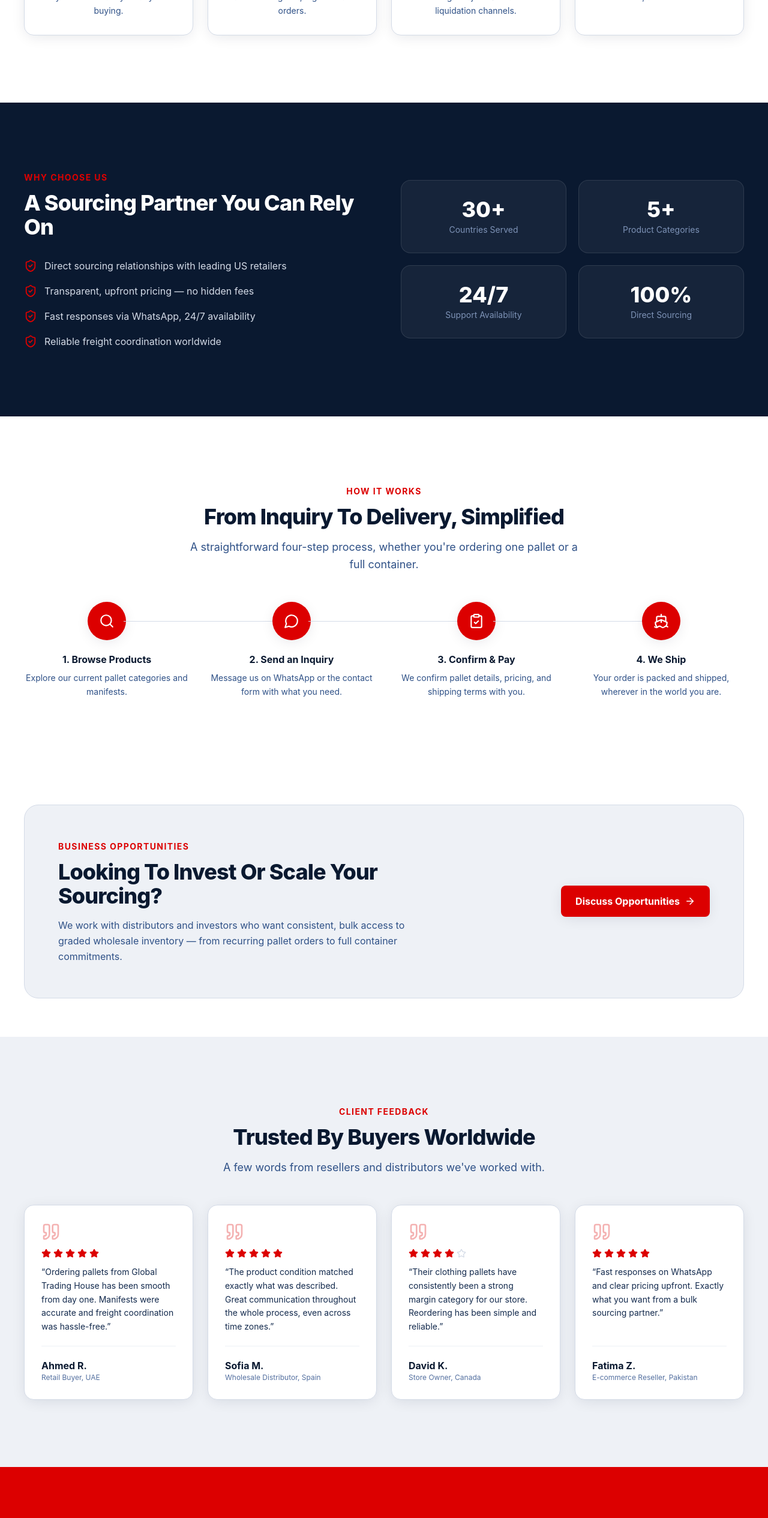
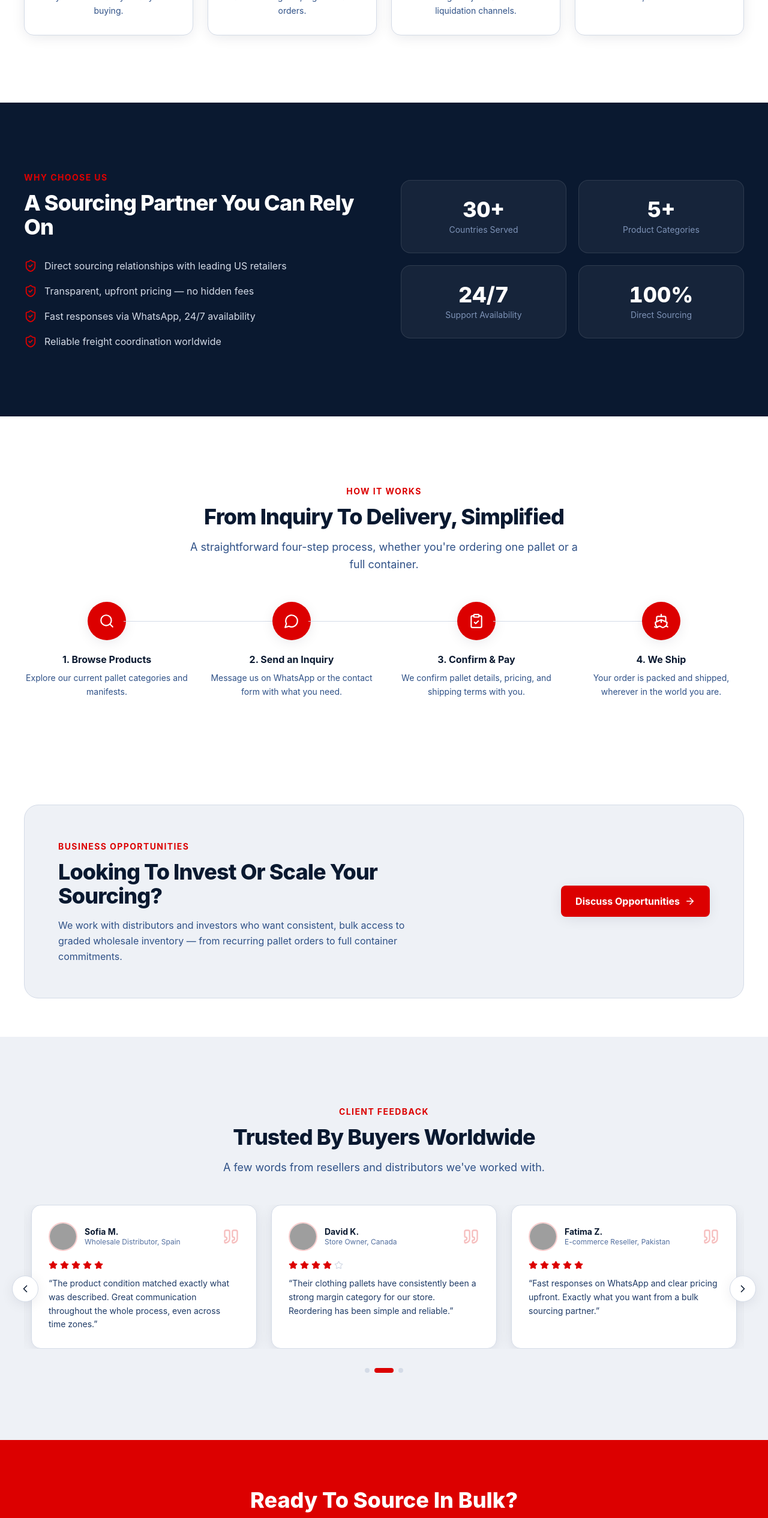
Before and after one commit to imama-ansari14/Global-Trading-House, a Next.js app: page / in a window 1280 px wide. Shown: the part 3204-5734 px from the top of the page at 60% size. Built offline with nearby package versions, Linux system fonts and the light colour scheme; grey boxes are pictures that could not be loaded.

Commit message:
make testimonals slider

```diff
--- a/app/page.js
+++ b/app/page.js
@@ -15,9 +15,9 @@ import {
 import HeroSlider from "@/components/HeroSlider";
 import SectionHeading from "@/components/SectionHeading";
 import ProductCard from "@/components/ProductCard";
-import TestimonialCard from "@/components/TestimonialCard";
+import TestimonialsSlider from "@/components/TestimonialsSlider";
+import StatsGrid from "@/components/StatsGrid";
 import products from "@/data/products";
-import testimonials from "@/data/testimonials";
 import siteConfig from "@/data/siteConfig";
 
 export const metadata = {
@@ -156,24 +156,9 @@ export default function HomePage() {
               ))}
             </ul>
           </div>
-          <div className="grid grid-cols-2 gap-5">
-            <div className="bg-white/5 border border-white/10 rounded-2xl p-7 text-center">
-              <p className="text-4xl font-extrabold text-white mb-1">30+</p>
-              <p className="text-navy-300 text-sm">Countries Served</p>
-            </div>
-            <div className="bg-white/5 border border-white/10 rounded-2xl p-7 text-center">
-              <p className="text-4xl font-extrabold text-white mb-1">5+</p>
-              <p className="text-navy-300 text-sm">Product Categories</p>
-            </div>
-            <div className="bg-white/5 border border-white/10 rounded-2xl p-7 text-center">
-              <p className="text-4xl font-extrabold text-white mb-1">24/7</p>
-              <p className="text-navy-300 text-sm">Support Availability</p>
-            </div>
-            <div className="bg-white/5 border border-white/10 rounded-2xl p-7 text-center">
-              <p className="text-4xl font-extrabold text-white mb-1">100%</p>
-              <p className="text-navy-300 text-sm">Direct Sourcing</p>
-            </div>
-          </div>
+
+        <StatsGrid />
+
         </div>
       </section>
 
@@ -231,11 +216,7 @@ export default function HomePage() {
             title="Trusted By Buyers Worldwide"
             subtitle="A few words from resellers and distributors we've worked with."
           />
-          <div className="grid sm:grid-cols-2 lg:grid-cols-4 gap-6">
-            {testimonials.map((t) => (
-              <TestimonialCard key={t.name} testimonial={t} />
-            ))}
-          </div>
+          <TestimonialsSlider />
         </div>
       </section>
 
--- /dev/null
+++ b/components/StatsGrid.jsx
@@ -0,0 +1,77 @@
+"use client";
+
+import { useEffect, useRef, useState } from "react";
+
+const stats = [
+  { value: 30, suffix: "+", label: "Countries Served" },
+  { value: 5, suffix: "+", label: "Product Categories" },
+  { value: 24, suffix: "/7", label: "Support Availability" },
+  { value: 100, suffix: "%", label: "Direct Sourcing" },
+];
+
+function useCountUp(target, start, duration = 1800) {
+  const [value, setValue] = useState(0);
+
+  useEffect(() => {
+    if (!start) return;
+    let startTime = null;
+    let raf;
+
+    const step = (timestamp) => {
+      if (startTime === null) startTime = timestamp;
+      const progress = Math.min((timestamp - startTime) / duration, 1);
+      const eased = 1 - Math.pow(1 - progress, 3); // ease-out cubic
+      setValue(Math.round(eased * target));
+      if (progress < 1) raf = requestAnimationFrame(step);
+    };
+
+    raf = requestAnimationFrame(step);
+    return () => cancelAnimationFrame(raf);
+  }, [start, target, duration]);
+
+  return value;
+}
+
+function StatCard({ value, suffix, label, start }) {
+  const count = useCountUp(value, start);
+  return (
+    <div className="bg-white/5 border border-white/10 rounded-2xl p-7 text-center">
+      <p className="text-4xl font-extrabold text-white mb-1 tabular-nums">
+        {count}
+        {suffix}
+      </p>
+      <p className="text-navy-300 text-sm">{label}</p>
+    </div>
+  );
+}
+
+export default function StatsGrid() {
+  const ref = useRef(null);
+  const [start, setStart] = useState(false);
+
+  useEffect(() => {
+    const el = ref.current;
+    if (!el) return;
+
+    const observer = new IntersectionObserver(
+      ([entry]) => {
+        if (entry.isIntersecting) {
+          setStart(true);
+          observer.disconnect();
+        }
+      },
+      { threshold: 0.35 }
+    );
+
+    observer.observe(el);
+    return () => observer.disconnect();
+  }, []);
+
+  return (
+    <div ref={ref} className="grid grid-cols-2 gap-5">
+      {stats.map((s) => (
+        <StatCard key={s.label} {...s} start={start} />
+      ))}
+    </div>
+  );
+}
--- a/components/TestimonialCard.jsx
+++ b/components/TestimonialCard.jsx
@@ -1,29 +1,39 @@
+import Image from "next/image";
 import { Star, Quote } from "lucide-react";
 
 export default function TestimonialCard({ testimonial }) {
   return (
     <div className="card p-7 flex flex-col h-full">
-      <Quote className="text-brand-red/30 mb-3" size={32} />
+      <div className="flex items-center justify-between mb-4">
+        <div className="flex items-center gap-3">
+          <div className="relative w-12 h-12 rounded-full overflow-hidden border-2 border-brand-red/20 shrink-0">
+            <Image
+              src={testimonial.avatar}
+              alt={testimonial.name}
+              fill
+              sizes="48px"
+              className="object-cover"
+            />
+          </div>
+          <div>
+            <p className="font-bold text-navy-900 text-sm leading-tight">{testimonial.name}</p>
+            <p className="text-navy-400 text-xs">{testimonial.role}</p>
+          </div>
+        </div>
+        <Quote className="text-brand-red/25 shrink-0" size={28} />
+      </div>
+
       <div className="flex gap-1 mb-3">
         {Array.from({ length: 5 }).map((_, i) => (
           <Star
             key={i}
-            size={16}
-            className={
-              i < testimonial.rating
-                ? "fill-brand-red text-brand-red"
-                : "text-navy-100"
-            }
+            size={15}
+            className={i < testimonial.rating ? "fill-brand-red text-brand-red" : "text-navy-100"}
           />
         ))}
       </div>
-      <p className="text-navy-700 text-sm leading-relaxed flex-1">
-        &ldquo;{testimonial.quote}&rdquo;
-      </p>
-      <div className="mt-5 pt-5 border-t border-navy-50">
-        <p className="font-bold text-navy-900">{testimonial.name}</p>
-        <p className="text-navy-400 text-xs">{testimonial.role}</p>
-      </div>
+
+      <p className="text-navy-600 text-sm leading-relaxed flex-1">&ldquo;{testimonial.quote}&rdquo;</p>
     </div>
   );
 }
--- /dev/null
+++ b/components/TestimonialsSlider.jsx
@@ -0,0 +1,130 @@
+"use client";
+
+import { useCallback, useEffect, useRef, useState } from "react";
+import { ChevronLeft, ChevronRight } from "lucide-react";
+import TestimonialCard from "@/components/TestimonialCard";
+import testimonials from "@/data/testimonials";
+
+function useItemsPerView() {
+  const [itemsPerView, setItemsPerView] = useState(1);
+
+  useEffect(() => {
+    const compute = () => {
+      const w = window.innerWidth;
+      if (w >= 1024) setItemsPerView(3);
+      else if (w >= 640) setItemsPerView(2);
+      else setItemsPerView(1);
+    };
+    compute();
+    window.addEventListener("resize", compute);
+    return () => window.removeEventListener("resize", compute);
+  }, []);
+
+  return itemsPerView;
+}
+
+export default function TestimonialsSlider() {
+  const itemsPerView = useItemsPerView();
+  const maxIndex = Math.max(0, testimonials.length - itemsPerView);
+  const [index, setIndex] = useState(0);
+  const [paused, setPaused] = useState(false);
+  const timerRef = useRef(null);
+
+  useEffect(() => {
+    setIndex((i) => Math.min(i, maxIndex));
+  }, [maxIndex]);
+
+  const next = useCallback(() => {
+    setIndex((i) => (i >= maxIndex ? 0 : i + 1));
+  }, [maxIndex]);
+
+  const prev = useCallback(() => {
+    setIndex((i) => (i <= 0 ? maxIndex : i - 1));
+  }, [maxIndex]);
+
+  useEffect(() => {
+    if (paused) return;
+    timerRef.current = setInterval(next, 4000);
+    return () => clearInterval(timerRef.current);
+  }, [next, paused]);
+
+  const handleManual = (fn) => {
+    fn();
+    setPaused(true);
+    setTimeout(() => setPaused(false), 4500);
+  };
+
+  const cardWidthPercent = 100 / itemsPerView;
+
+  return (
+    <div
+      className="relative"
+      onMouseEnter={() => setPaused(true)}
+      onMouseLeave={() => setPaused(false)}
+    >
+      <div className="overflow-hidden">
+        <div
+          className="flex transition-transform duration-700 ease-out"
+          style={{ transform: `translateX(-${index * cardWidthPercent}%)` }}
+        >
+          {testimonials.map((t) => (
+            <div
+              key={t.name}
+              className="shrink-0 px-3"
+              style={{ width: `${cardWidthPercent}%` }}
+            >
+              <TestimonialCard testimonial={t} />
+            </div>
+          ))}
+        </div>
+      </div>
+
+      <button
+        aria-label="Previous testimonial"
+        onClick={() => handleManual(prev)}
+        className="hidden sm:flex absolute top-1/2 -left-5 -translate-y-1/2 w-11 h-11 rounded-full bg-white shadow-card border border-navy-100 items-center justify-center text-navy-900 hover:bg-brand-red hover:text-white hover:border-brand-red transition-colors"
+      >
+        <ChevronLeft size={20} />
+      </button>
+      <button
+        aria-label="Next testimonial"
+        onClick={() => handleManual(next)}
+        className="hidden sm:flex absolute top-1/2 -right-5 -translate-y-1/2 w-11 h-11 rounded-full bg-white shadow-card border border-navy-100 items-center justify-center text-navy-900 hover:bg-brand-red hover:text-white hover:border-brand-red transition-colors"
+      >
+        <ChevronRight size={20} />
+      </button>
+
+      <div className="flex sm:hidden justify-center gap-4 mt-6">
+        <button
+          aria-label="Previous testimonial"
+          onClick={() => handleManual(prev)}
+          className="w-11 h-11 rounded-full bg-white shadow-card border border-navy-100 flex items-center justify-center text-navy-900"
+        >
+          <ChevronLeft size={20} />
+        </button>
+        <button
+          aria-label="Next testimonial"
+          onClick={() => handleManual(next)}
+          className="w-11 h-11 rounded-full bg-white shadow-card border border-navy-100 flex items-center justify-center text-navy-900"
+        >
+          <ChevronRight size={20} />
+        </button>
+      </div>
+
+      <div className="hidden sm:flex justify-center gap-2 mt-8">
+        {Array.from({ length: maxIndex + 1 }).map((_, i) => (
+          <button
+            key={i}
+            aria-label={`Go to testimonial set ${i + 1}`}
+            onClick={() => handleManual(() => setIndex(i))}
+            className={`h-2 rounded-full transition-all duration-300 ${
+              i === index
+                ? "w-8 bg-brand-red"
+                : "w-2 bg-navy-100 hover:bg-navy-200"
+            }`}
+          />
+        ))}
+      </div>
+    </div>
+  );
+}
--- a/data/testimonials.js
+++ b/data/testimonials.js
@@ -1,9 +1,12 @@
 // ⭐ Placeholder testimonials — replace with real client reviews when available.
+// "avatar" uses placeholder headshot photos (i.pravatar.cc) — swap for real client
+// photos once available.
 
 const testimonials = [
   {
     name: "Ahmed R.",
     role: "Retail Buyer, UAE",
+    avatar: "https://i.pravatar.cc/150?img=12",
     quote:
       "Ordering pallets from Global Trading House has been smooth from day one. Manifests were accurate and freight coordination was hassle-free.",
     rating: 5,
@@ -11,6 +14,7 @@ const testimonials = [
   {
     name: "Sofia M.",
     role: "Wholesale Distributor, Spain",
+    avatar: "https://i.pravatar.cc/150?img=47",
     quote:
       "The product condition matched exactly what was described. Great communication throughout the whole process, even across time zones.",
     rating: 5,
@@ -18,6 +22,7 @@ const testimonials = [
   {
     name: "David K.",
     role: "Store Owner, Canada",
+    avatar: "https://i.pravatar.cc/150?img=33",
     quote:
       "Their clothing pallets have consistently been a strong margin category for our store. Reordering has been simple and reliable.",
     rating: 4,
@@ -25,8 +30,17 @@ const testimonials = [
   {
     name: "Fatima Z.",
     role: "E-commerce Reseller, Pakistan",
+    avatar: "https://i.pravatar.cc/150?img=45",
     quote:
       "Fast responses on WhatsApp and clear pricing upfront. Exactly what you want from a bulk sourcing partner.",
+    rating: 5,
+  },
+  {
+    name: "Marco T.",
+    role: "Liquidation Buyer, Italy",
+    avatar: "https://i.pravatar.cc/150?img=52",
+    quote:
+      "We've reordered power tools pallets three times now — condition grading has been accurate every single time.",
     rating: 5,
   },
 ];
```
